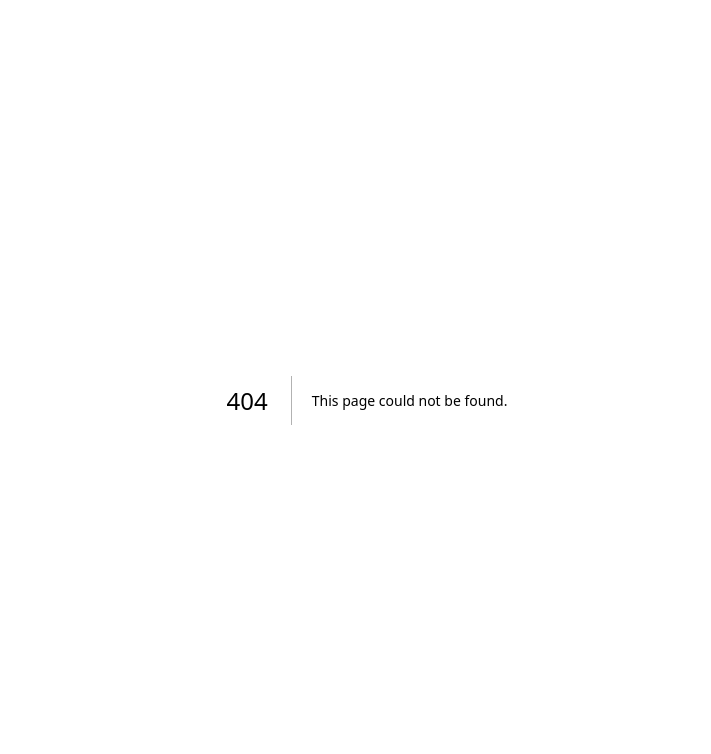
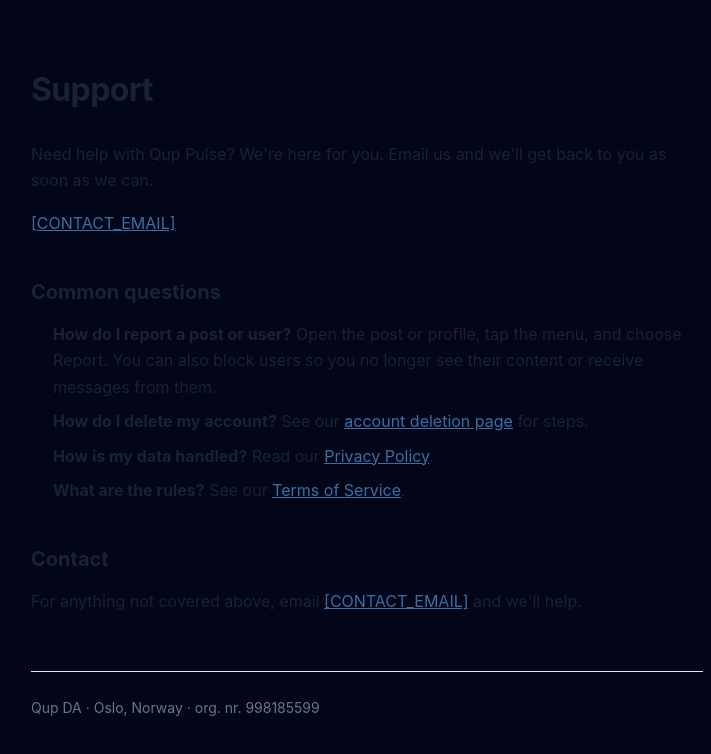
Before and after one commit to janegil-staff/qup-pulse-admin, a Next.js app: page /support in a window 1280 px wide. Before the commit this address had no page. Shown: the top 754 px of the page, without its empty margins (273-984 px from the left). Built offline with nearby package versions, Linux system fonts and the light colour scheme.

Commit message:
Added support page

```diff
--- /dev/null
+++ b/src/app/support/page.js
@@ -0,0 +1,79 @@
+// quppulse/app/support/page.js
+//
+// Support page for Qup Pulse — this is the URL you give Apple as your
+// "Support URL". It appears publicly on your App Store product page, so it must
+// resolve and offer a real way to get help.
+//
+// Fill the [PLACEHOLDER] value before publishing:
+//   [CONTACT_EMAIL]   — the address users write to for help
+// Use the same address in privacy/page.js, terms/page.js, and delete/page.js.
+
+export const metadata = {
+  title: 'Support — Qup Pulse',
+  description: 'Get help with Qup Pulse.',
+};
+
+const styles = {
+  main: {
+    maxWidth: 720,
+    margin: '0 auto',
+    padding: '64px 24px 96px',
+    fontFamily:
+      '-apple-system, BlinkMacSystemFont, "Segoe UI", Roboto, Helvetica, Arial, sans-serif',
+    color: '#1a2332',
+    lineHeight: 1.65,
+  },
+  h1: { fontSize: 32, fontWeight: 700, marginBottom: 24, letterSpacing: '-0.02em' },
+  h2: { fontSize: 20, fontWeight: 700, marginTop: 40, marginBottom: 12 },
+  p: { marginBottom: 16 },
+  ul: { marginBottom: 16, paddingLeft: 22 },
+  li: { marginBottom: 8 },
+  a: { color: '#3a6ea5', textDecoration: 'underline' },
+  footer: { marginTop: 56, paddingTop: 24, borderTop: '1px solid #e4e8ee', color: '#6b7688', fontSize: 14 },
+};
+
+export default function SupportPage() {
+  return (
+    <main style={styles.main}>
+      <h1 style={styles.h1}>Support</h1>
+
+      <p style={styles.p}>
+        Need help with Qup Pulse? We&apos;re here for you. Email us and we&apos;ll get back to
+        you as soon as we can.
+      </p>
+      <p style={styles.p}>
+        <a style={styles.a} href="mailto:[CONTACT_EMAIL]">[CONTACT_EMAIL]</a>
+      </p>
+
+      <h2 style={styles.h2}>Common questions</h2>
+      <ul style={styles.ul}>
+        <li style={styles.li}>
+          <strong>How do I report a post or user?</strong> Open the post or profile, tap the
+          menu, and choose Report. You can also block users so you no longer see their
+          content or receive messages from them.
+        </li>
+        <li style={styles.li}>
+          <strong>How do I delete my account?</strong> See our{' '}
+          <a style={styles.a} href="/delete">account deletion page</a> for steps.
+        </li>
+        <li style={styles.li}>
+          <strong>How is my data handled?</strong> Read our{' '}
+          <a style={styles.a} href="/privacy">Privacy Policy</a>.
+        </li>
+        <li style={styles.li}>
+          <strong>What are the rules?</strong> See our{' '}
+          <a style={styles.a} href="/terms">Terms of Service</a>.
+        </li>
+      </ul>
+
+      <h2 style={styles.h2}>Contact</h2>
+      <p style={styles.p}>
+        For anything not covered above, email{' '}
+        <a style={styles.a} href="mailto:[CONTACT_EMAIL]">[CONTACT_EMAIL]</a> and we&apos;ll
+        help.
+      </p>
+
+      <div style={styles.footer}>Qup DA · Oslo, Norway · org. nr. 998185599</div>
+    </main>
+  );
+}
```
